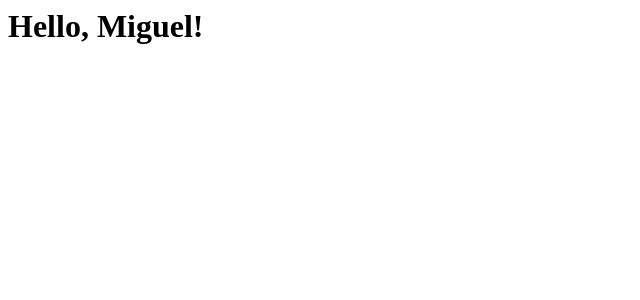
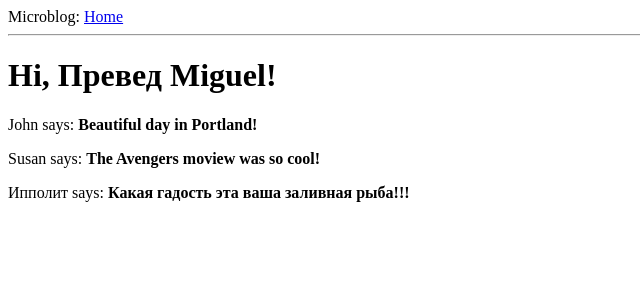
Before and after one commit to mnosinov/microblog, a Flask app: page / in a window 1280 px wide. Shown: the top 300 px of the page, without its empty margins (0-640 px from the left). Run offline with Flask 2, Linux system fonts and the light colour scheme.

Commit message:
added some html pages

```diff
--- a/app/routes.py
+++ b/app/routes.py
@@ -6,4 +6,18 @@ from app import app
 @app.route('/index')
 def index():
     user = {'username': 'Miguel'}
-    return render_template('index.html', title='Home', user=user)
+    posts = [
+        {
+            'author': {'username': 'John'},
+            'body': 'Beautiful day in Portland!'
+        },
+        {
+            'author': {'username': 'Susan'},
+            'body': 'The Avengers moview was so cool!'
+        },
+        {
+            'author': {'username': 'Ипполит'},
+            'body': 'Какая гадость эта ваша заливная рыба!!!'
+        }
+    ]
+    return render_template('index.html', title='Home', user=user, posts=posts)
--- /dev/null
+++ b/templates/base.html
@@ -0,0 +1,14 @@
+<html>
+    <head>
+        {% if title %}
+        <title>{{ title }} - Microblog</title>
+        {% else %}
+        <title>Welcome to Microblog</title>
+        {% endif %}
+    </head>
+    <body>
+        <div>Microblog: <a href="/index">Home</a></div>
+        <hr>
+        {% block content %}{% endblock %}
+    </body>
+</html>
--- a/templates/index.html
+++ b/templates/index.html
@@ -1,8 +1,8 @@
-<html>
-    <head>
-        <title>{{ title }} - Microblog</title>
-    </head>
-    <body>
-        <h1>Hello, {{ user['username'] }}!<h1>
-    </body>
-</html>
+{% extends "base.html" %}
+
+{% block content %}
+    <h1>Hi, Превед {{ user['username'] }}!</h1>
+    {% for post in posts %}
+        <div><p>{{ post.author.username }} says: <b>{{ post.body }}</b></p></div>
+    {% endfor %}
+{% endblock %}
```
Also changed, not shown: 1 other file.
